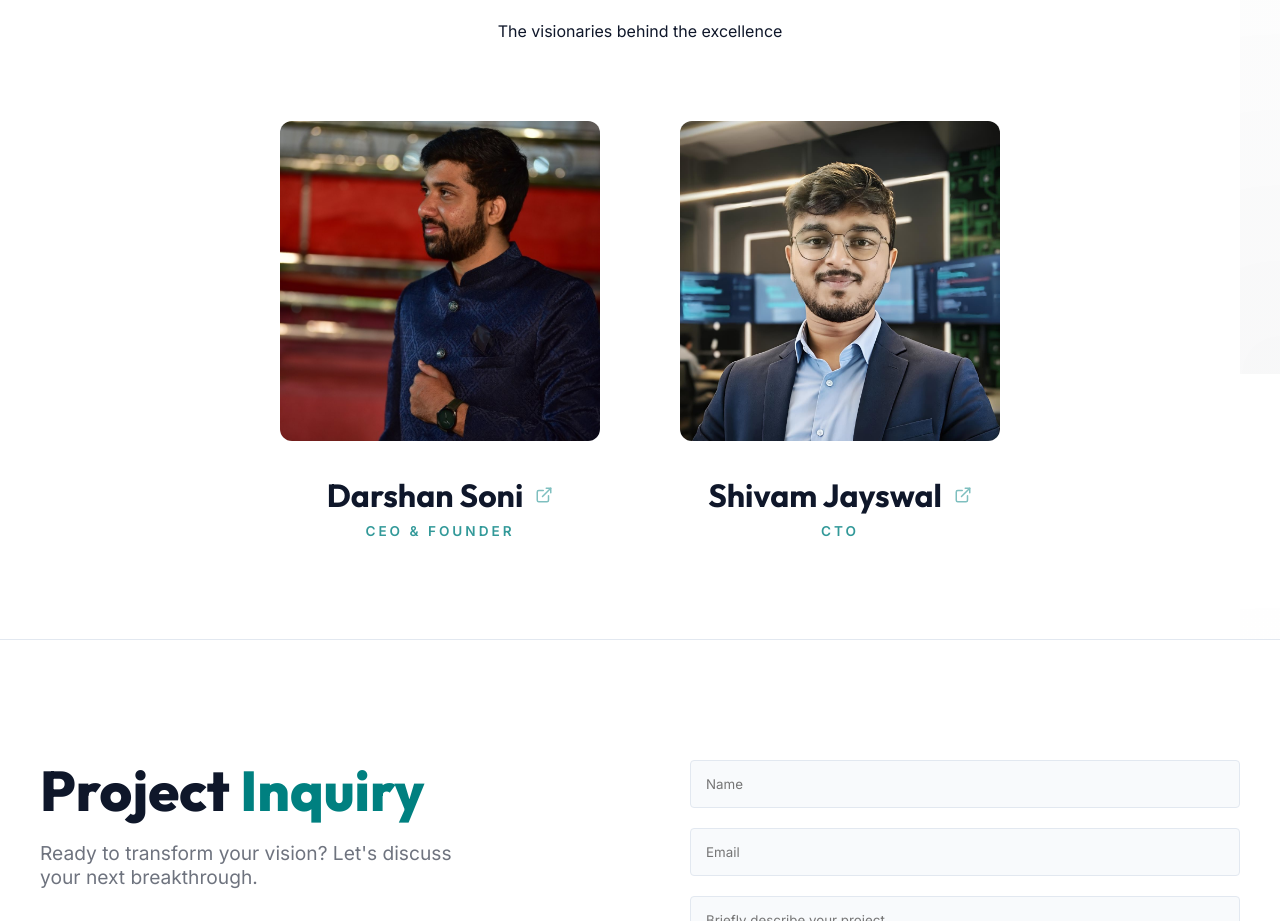
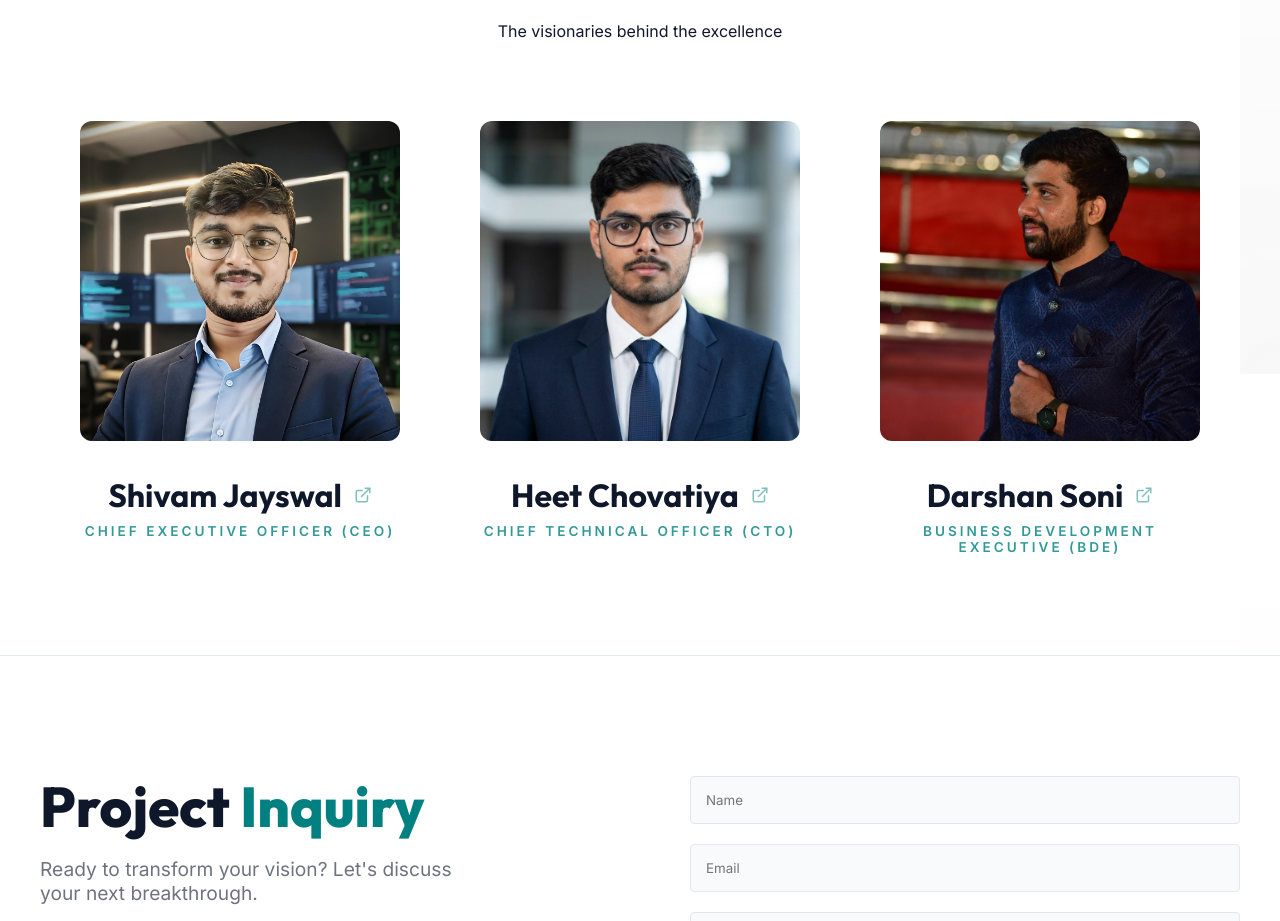
Before and after one commit to shivamrj1035/The-Dot., a Next.js app: page / in a window 1280 px wide. Shown: the part 4426-5347 px from the top of the page. Built offline with nearby package versions, Linux system fonts and the light colour scheme.

Commit message:
Managed Leadership Content

```diff
--- a/src/components/Leadership/Leadership.js
+++ b/src/components/Leadership/Leadership.js
@@ -6,19 +6,26 @@ import { ExternalLink } from 'lucide-react';
 
 const leaders = [
     {
+        name: 'Shivam Jayswal',
+        website: 'https://shivamrj1035.github.io/shivam-ai-persona/',
+        role: 'Chief Executive Officer (CEO)',
+        initial: 'S',
+        image: '/ShivamJayswal.png'
+    },
+    {
+        name: 'Heet Chovatiya',
+        website: 'https://www.linkedin.com/in/heet-chovatiya-4680b9231/?lipi=urn%3Ali%3Apage%3Ad_flagship3_profile_view_base_contact_details%3BYwEoYiZES0Ow038ncqVeag%3D%3D',
+        role: 'Chief Technical Officer (CTO)',
+        initial: 'H',
+        image: '/heet.png'
+    },
+    {
         name: 'Darshan Soni',
         website: 'https://www.linkedin.com/in/darshan-rojasara-768192243?lipi=urn%3Ali%3Apage%3Ad_flagship3_profile_view_base_contact_details%3ByNE1DlyOQWeRfoYgIIchkA%3D%3D',
-        role: 'CEO & Founder',
+        role: 'Business Development Executive (BDE)',
         initial: 'D',
         image: '/DarshanRojasara.jpg'
     },
-    {
-        name: 'Shivam Jayswal',
-        website: 'https://shivamrj1035.github.io/shivam-ai-persona/',
-        role: 'CTO',
-        initial: 'S',
-        image: '/ShivamJayswal.png'
-    }
 ];
 
 export default function Leadership() {
```
Also changed, not shown: public/heet.png (added).
